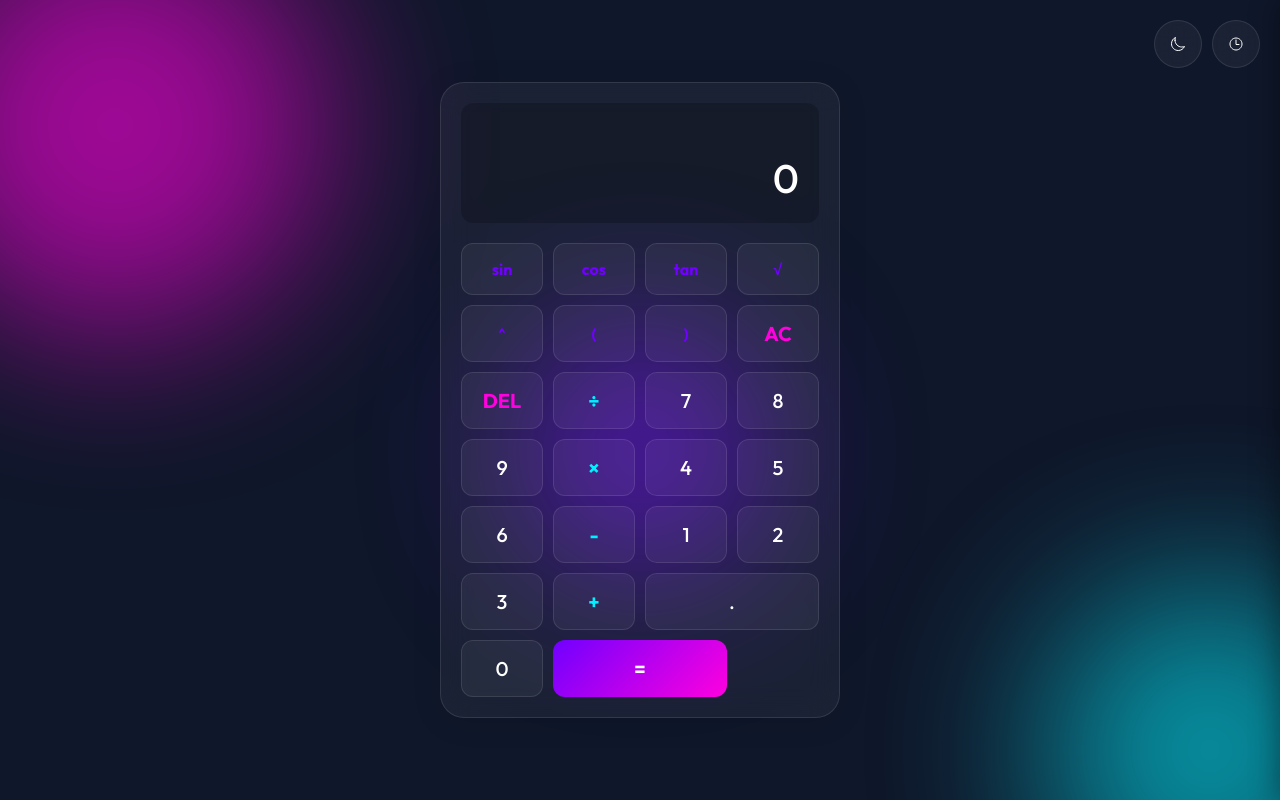
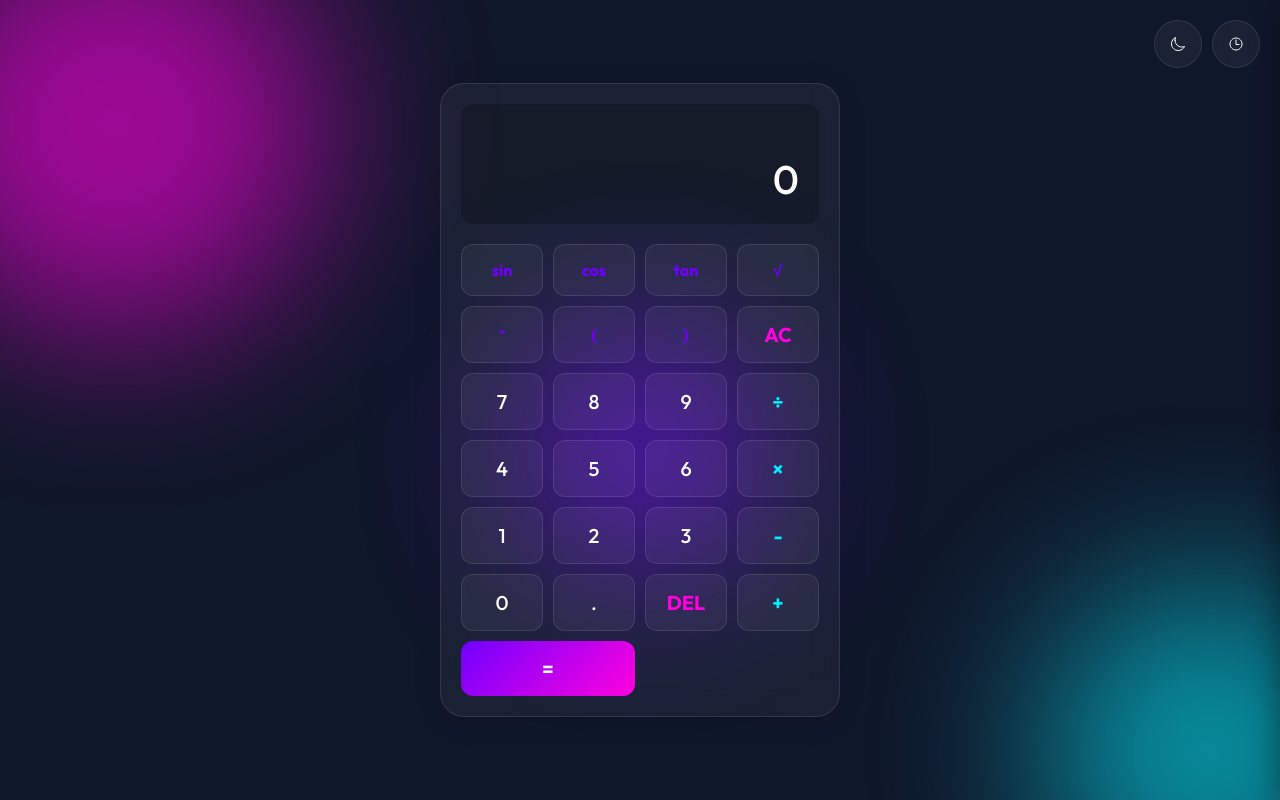
Before and after one commit to itsmustafa119/neon-calculator, a website: page public/index.html in a window 1280 px wide. Drawn offline with nearby package versions, Linux system fonts and the light colour scheme.

Commit message:
Fix calculator button grid alignment

```diff
--- a/public/index.html
+++ b/public/index.html
@@ -39,39 +39,44 @@
             <div class="current-operand" data-current-operand>0</div>
         </div>
         <div class="buttons-grid">
-            <!-- Functions Row 1 -->
+            <!-- Row 1: Sci Functions -->
             <button class="function-science" data-operation="sin()">sin</button>
             <button class="function-science" data-operation="cos()">cos</button>
             <button class="function-science" data-operation="tan()">tan</button>
             <button class="function-science" data-operation="sqrt()">√</button>
 
-            <!-- Functions Row 2 -->
+            <!-- Row 2: Sci Functions + AC -->
             <button class="function-science" data-operation="^">^</button>
             <button class="function-science" data-operation="(">(</button>
             <button class="function-science" data-operation=")">)</button>
             <button class="function" data-all-clear>AC</button>
 
-            <!-- Numpad + Basic Ops -->
-            <button class="function" data-delete>DEL</button>
-            <button class="operator" data-operation="/">÷</button>
+            <!-- Row 3: 7-9 + Divide -->
             <button data-number>7</button>
             <button data-number>8</button>
+            <button data-number>9</button>
+            <button class="operator" data-operation="/">÷</button>
 
-            <button data-number>9</button>
-            <button class="operator" data-operation="*">×</button>
+            <!-- Row 4: 4-6 + Multiply -->
             <button data-number>4</button>
             <button data-number>5</button>
+            <button data-number>6</button>
+            <button class="operator" data-operation="*">×</button>
 
-            <button data-number>6</button>
-            <button class="operator" data-operation="-">-</button>
+            <!-- Row 5: 1-3 + Subtract -->
             <button data-number>1</button>
             <button data-number>2</button>
+            <button data-number>3</button>
+            <button class="operator" data-operation="-">-</button>
 
-            <button data-number>3</button>
+            <!-- Row 6: 0, Dot, DEL, Add -->
+            <button data-number>0</button>
+            <button data-number>.</button>
+            <button class="function" data-delete>DEL</button>
             <button class="operator" data-operation="+">+</button>
-            <button class="span-two" data-number>.</button>
-            <button data-number>0</button>
-            <button class="equals" data-equals>=</button>
+
+            <!-- Row 7: Equals (Spans full width) -->
+            <button class="equals span-four" data-equals>=</button>
         </div>
     </div>
 
--- a/public/style.css
+++ b/public/style.css
@@ -246,6 +246,10 @@ button:active {
     grid-column: span 2;
 }
 
+.span-four {
+    grid-column: span 4;
+}
+
 .operator {
     color: var(--accent-2);
     font-weight: 700;
```
